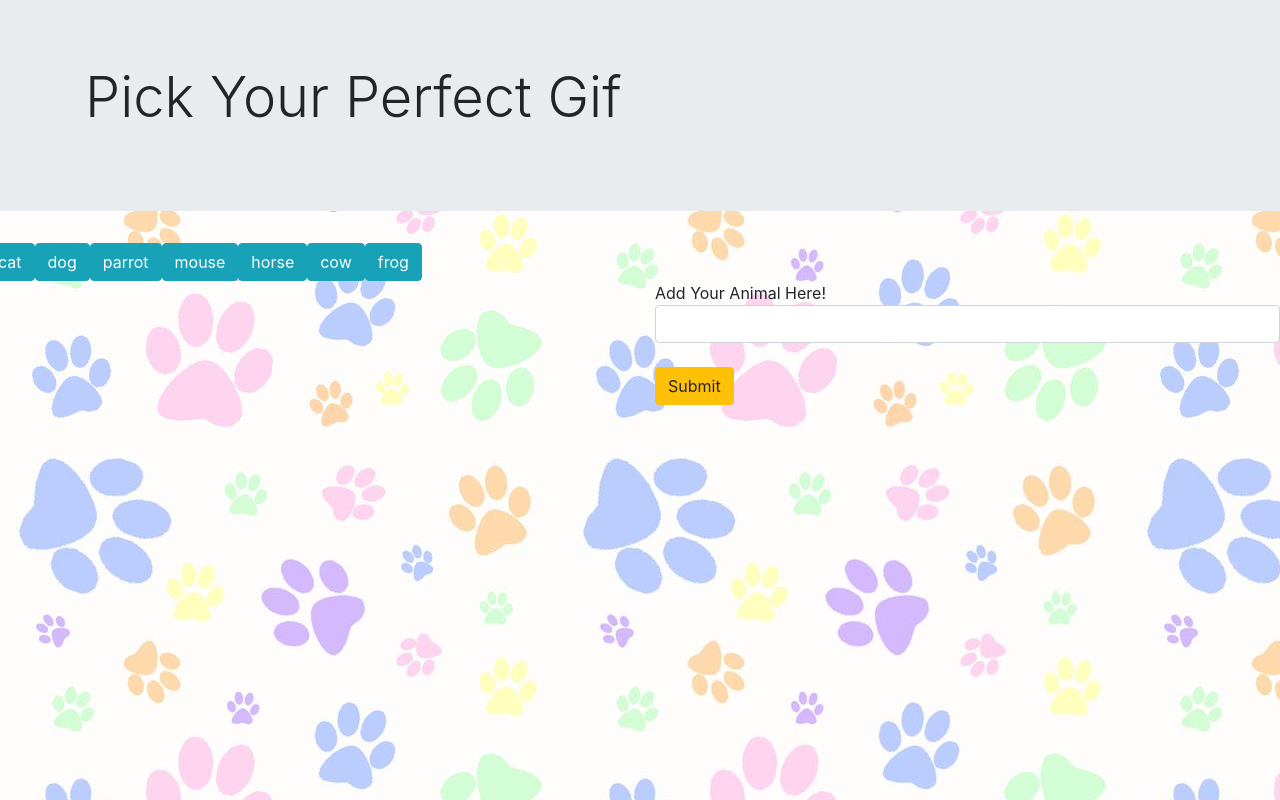
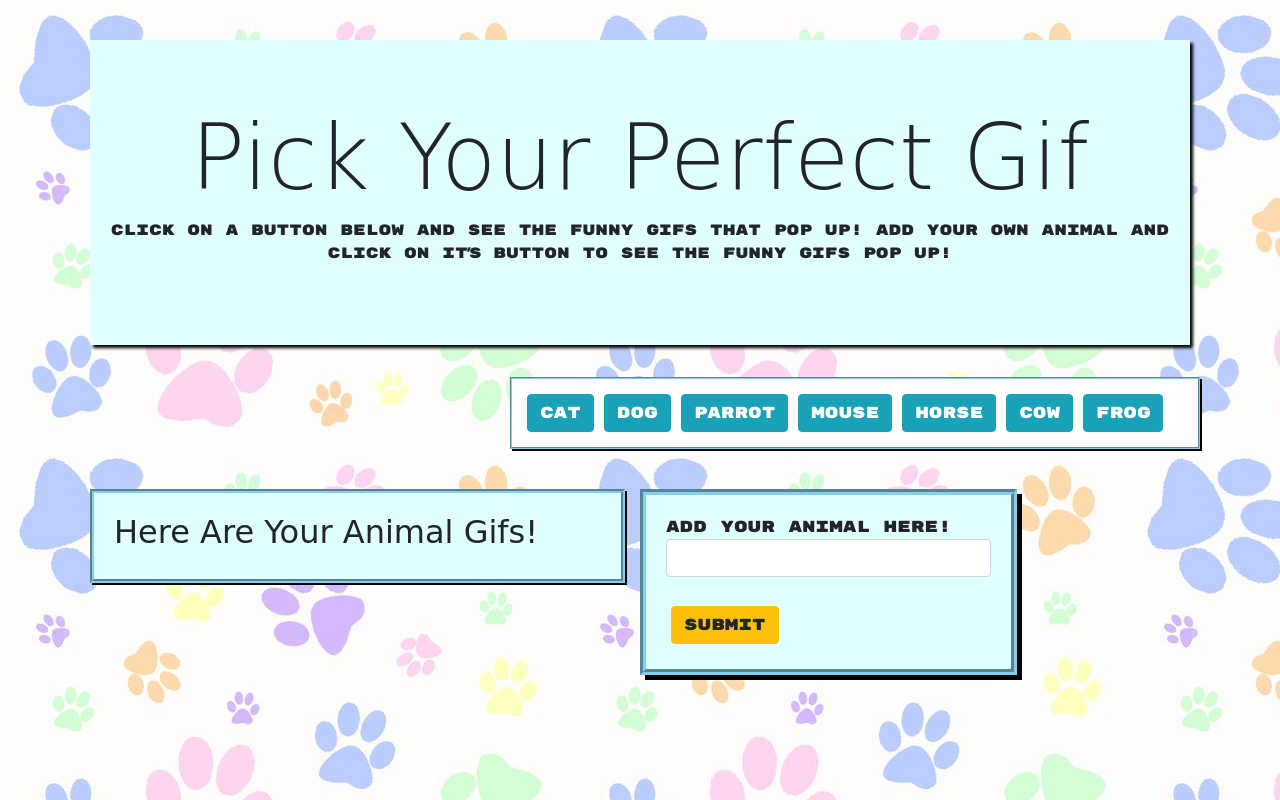
Before and after one commit to danigehr16/GifTastic, a plain HTML site: page index.html in a window 1280 px wide. Drawn offline with nearby package versions, Linux system fonts and the light colour scheme; a web font is replaced by a local one.

Commit message:
added a class to gifs and fixed the alert, also added css styling

```diff
--- a/assets/css/style.css
+++ b/assets/css/style.css
@@ -0,0 +1,70 @@
+#body {
+    padding-right: 90px;
+    padding-left: 90px;
+    margin-top: 40px;
+}
+
+.buttons {
+    padding: 10px;
+    padding-right: 30px;
+    margin-left: 20px;
+    border: 2px;
+    border-color:skyblue;
+    border-style: groove;
+    align-content: center;
+    box-shadow: whitesmoke;
+    background-color: white;
+    box-shadow: black 2px 2px;
+}
+
+.lead {
+    font-family: 'Rubik Mono One', sans-serif;
+    font-size: 15px;
+}
+#buttonRow {
+    margin-left: 400px;
+
+
+}
+.display-4 {
+    font-size: 90px;
+
+}
+
+.jumbotron {
+    text-align: center;
+    font-family: 'Liu Jian Mao Cao', cursive;
+    background-color: lightcyan;
+    box-shadow: black 3px 3px 3px;
+}
+
+#gifsHere {
+    padding: 20px;
+    margin-top: 40px;
+    border: skyblue 4px;
+    border-style: groove;
+    background: lightcyan;
+    box-shadow: black 2px 2px;
+
+}
+#h2 {
+    font-family: 'Liu Jian Mao Cao', cursive;
+}
+#animal-form {
+    font-family: 'Rubik Mono One', sans-serif;
+
+}
+.btn {
+    margin: 5px;
+    font-family: 'Rubik Mono One', sans-serif;
+
+}
+.col-lg-4 {
+    margin-top: 40px;
+    padding: 20px;
+    border: skyblue 6px;
+    border-style: groove;
+    background: lightcyan;
+    box-shadow: black 5px 5px;
+
+}
--- a/assets/javascript/gif.js
+++ b/assets/javascript/gif.js
@@ -8,6 +8,7 @@ $(document).ready(function () {
 
     function displayInfo() {
         $("#gifsHere").empty();
+
 
         var animal = $(this).attr("data-name");
         var queryURL = "https://api.giphy.com/v1/gifs/search?q=" + animal + "&api_key=FGAcnEy80wTvmhfMwUDIFC3UhKqzg7tO&limit=25"
@@ -23,7 +24,9 @@ $(document).ready(function () {
             console.log(response.data)
             for (var i = 0; i < results.length; i++) {
                 var newAnimalDiv = $("#gifsHere");
-                var animalImage = $("<img>")
+                var animalImage = $("<img class='gif'>")
+
+
                 console.log(results[i].images)
 
                 animalImage.attr("src", results[i].images.fixed_height.url);
@@ -45,29 +48,29 @@ $(document).ready(function () {
         }
     }
 
-    $("#gifsHere").on("click" , function() {
-        var state = $(this).attr("data-state");
-        if (state === "still") {
+    $(".gif").on("click" , function() {
+        var state = $("<img>").attr("data-state")
+        console.log(state)
+        if (state === "animate") {
+            var animateURL = $(this).attr("data-name")
             $(this).attr("src" , $(this).attr("data-animate"));
             $(this).attr("data-state" , "animate");
         }else {
             $(this).attr("src" , $(this).attr("data-still"));
             $(this).attr("data-state" , "still");
-        }
+        };
     });
 
     $("#add-animal").on("click" , function() {
         event.preventDefault();
         var newAnimal = $("#animal-input").val().trim();
-        animals.push(newAnimal)
-        renderButtons();
-        // if (animals.toString().toLowerCase().indexOf(newAnimal.toLowerCase())!= -1) {
-        //     console.log(animals.toString().toLowerCase().indexOf(newAnimal.toLowerCase()))
-        //     alert("Animal already exists!");
-        // } else{
-        //     animals.push(newAnimal);
-        //     renderButtons();
-        // };
+        if (animals.indexOf(newAnimal.toLowerCase())!= -1) {
+            console.log(animals.toString().toLowerCase().indexOf(newAnimal.toLowerCase()))
+            alert("Animal already exists!");
+        } else{
+            animals.push(newAnimal);
+            renderButtons();
+        };
     });
 
 
--- a/index.html
+++ b/index.html
@@ -7,36 +7,41 @@
     <meta http-equiv="X-UA-Compatible" content="ie=edge">
     <link rel="stylesheet" href="https://stackpath.bootstrapcdn.com/bootstrap/4.4.1/css/bootstrap.min.css"
         integrity="sha384-Vkoo8x4CGsO3+Hhxv8T/Q5PaXtkKtu6ug5TOeNV6gBiFeWPGFN9MuhOf23Q9Ifjh" crossorigin="anonymous">
-
+    <link rel="stylesheet" href="assets/css/style.css">
+    <link href="https://fonts.googleapis.com/css?family=Liu+Jian+Mao+Cao|Rubik+Mono+One&display=swap" rel="stylesheet">
     <title>GifTastic</title>
 </head>
 
-<body background="assets/images/739698.jpg" height="100%" width="100%">
+<body id="body" background="assets/images/739698.jpg" height="100%" width="100%">
     <div style="background-image: url(assets/images/cute_background.jpg);"></div>
 
     <div class="jumbotron jumbotron-fluid">
         <div class="container">
             <h1 class="display-4">Pick Your Perfect Gif</h1>
-            <p class="lead"></p>
+            <p class="lead">Click on a button below and see the funny Gifs that pop up! Add your own animal and click on
+                it's button to see the funny Gifs pop up!</p>
         </div>
     </div>
 
-    <div class="row">
+    <div id="buttonRow" class="row">
         <div class="buttons"></div>
     </div>
 
 
     <div class="row">
         <div class="col-lg-6">
-            <div id="gifsHere"></div>
+            <div id="gifsHere">
+                <h2 id="h2">Here Are Your Animal Gifs!</h2>
+            </div>
         </div>
 
-        <div class="col-lg-6">
+
+        <div class="col-lg-4">
             <div id="newGifButton"></div>
             <form id="animal-form">
                 <lable for="animal-input">Add Your Animal Here!</lable>
-                <input type="text" class= "form-control col-12" id="animal-input"><br>
-                <input class= "btn btn-warning" id="add-animal" type="submit" value="Submit">
+                <input type="text" class="form-control col-12" id="animal-input"><br>
+                <input class="btn btn-warning" id="add-animal" type="submit" value="Submit">
             </form>
         </div>
     </div>
```
Also changed, not shown: 1 other file.
